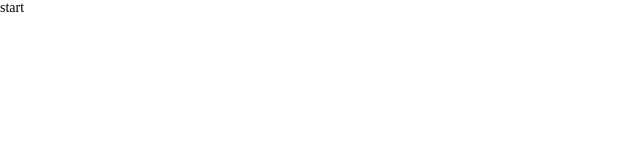
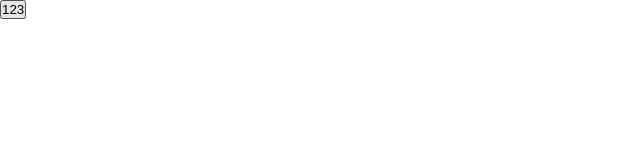
Before and after one commit to wlin00/wlin-account-react, a React (Vite) app: page /start in a window 1280 px wide. Shown: the top 160 px of the page, without its empty margins (0-640 px from the left). Built offline with nearby package versions, Linux system fonts and the light colour scheme.

Commit message:
chore: dependency

```diff
--- /dev/null
+++ b/src/components/Button.tsx
@@ -0,0 +1,19 @@
+import * as React from 'react'
+interface Props {
+  type: string,
+  onClick?: (e: React.MouseEvent) => void,
+  children?: any
+}
+
+export const Button: React.FC<Props> = ({
+  children,
+  type,
+  onClick
+}: any) => {
+  return (
+    <button
+      type={type}
+      onClick={onClick || null}
+    >{ children }</button>
+  )
+}
--- /dev/null
+++ b/src/pages/Home/home.tsx
@@ -0,0 +1,13 @@
+import * as React from 'react'
+import { Button } from '../../components/Button';
+
+export const Home: React.FC = () => {
+  const handleClick = () => {
+    console.log('111')
+  }
+  return (
+    <div>
+      <Button onClick={handleClick} type="button">123</Button>
+    </div>
+  )
+}
--- a/src/routes/router.tsx
+++ b/src/routes/router.tsx
@@ -7,10 +7,11 @@ import { Welcome4 } from '../pages/Welcome/components/Welcome4';
 import { WelcomeLayout } from '../pages/Welcome/Welcome';
 import { NotFoundPage } from '../components/NotFoundPage';
 import { BeforeRootEnter } from '../components/BeforeRootEnter';
+import { Home } from '../pages/Home/home';
 
 export const routes = createBrowserRouter([
   { path: '/', element: <BeforeRootEnter/>, errorElement: <NotFoundPage /> },
-  { path: 'start', element: <div>start</div> },
+  { path: 'start', element: <Home /> },
   {
     path: 'welcome',
     element: <WelcomeLayout />,
```
Also changed, not shown: package.json (+7 -1 lines).
